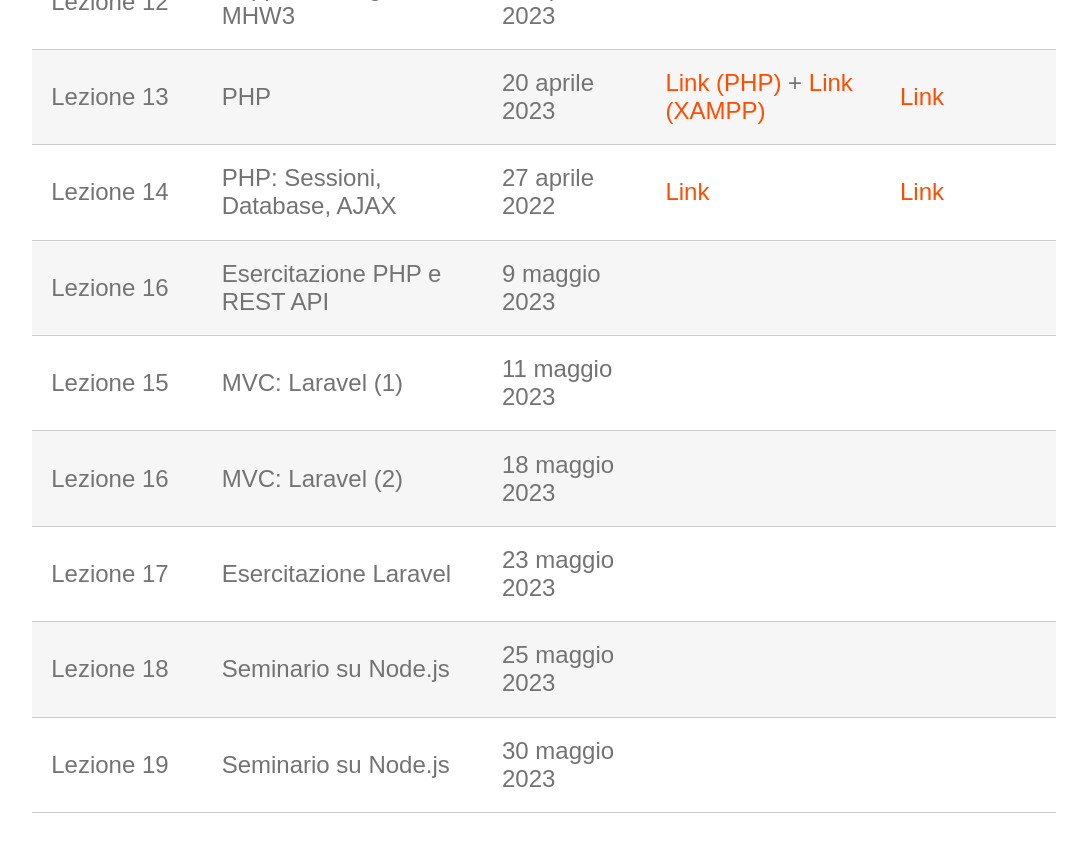
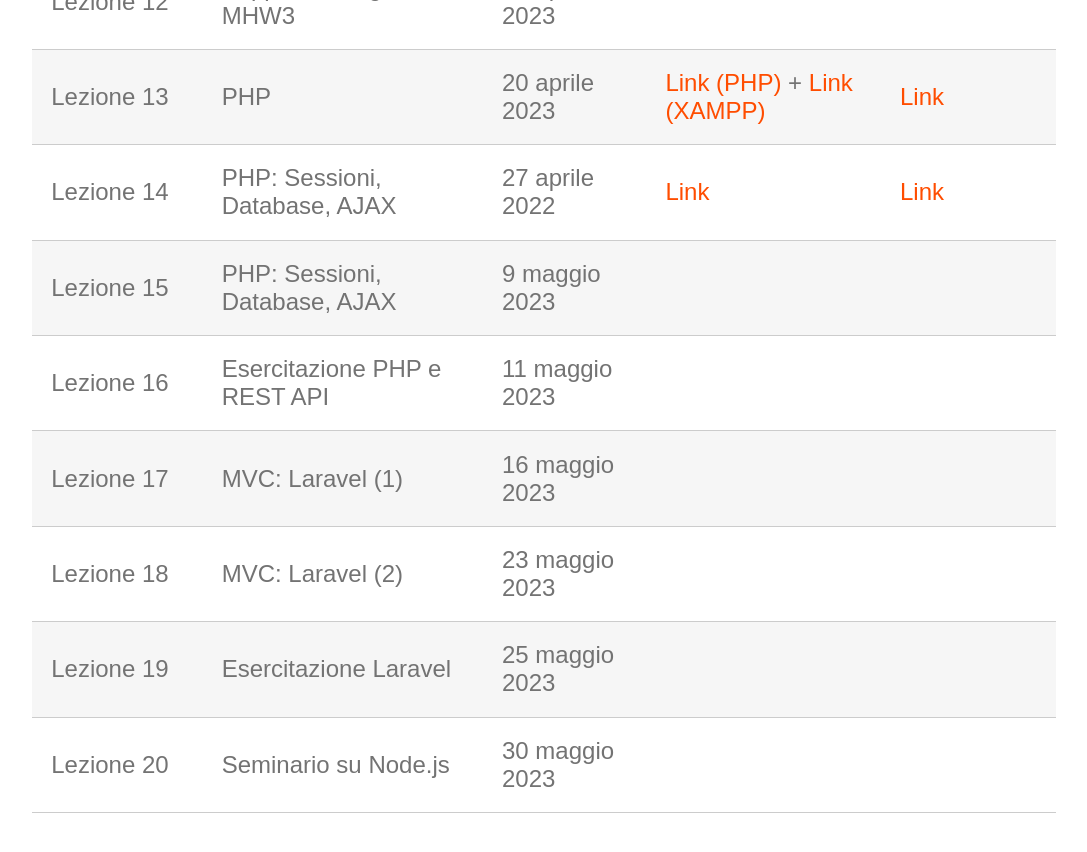
Before and after one commit to perceivelab/wp-al-23, a Jekyll site: the page built from lezioni.md, in a window 1280 px wide and 900 px high, scrolled down 1554 px. Shown: the top 852 px of the window, without its empty margins (96-1183 px from the left). Built offline with Jekyll 4.4.1, drawn with Linux system fonts in a browser that asks for light colours; our own code applies the rules of GitHub Pages for plain Markdown files.

Commit message:
Updated lezioni

```diff
--- a/lezioni.md
+++ b/lezioni.md
@@ -22,9 +22,9 @@ layout: page
 | Lezione 12   | Supporto svolgimento MHW3        | 18 aprile 2023 | |
 | Lezione 13   | PHP                              | 20 aprile 2023 | [Link (PHP)](https://studentiunict-my.sharepoint.com/:b:/g/personal/simone_palazzo_unict_it/EYkUhw2ekV5OlArdFMLH-K4Bx_-tO_mRCCv6iXoPay4GSA?e=zGfWBh) + [Link (XAMPP)](https://studentiunict-my.sharepoint.com/:b:/g/personal/simone_palazzo_unict_it/EUJCY5omGdVBvQhYA2PTlHsBtEwa40Lxh8OWFzVF00AEGw?e=efrbFb) | [Link](https://studentiunict-my.sharepoint.com/:u:/g/personal/simone_palazzo_unict_it/EazJPtirWkNBsEUBS8eORscB86ZdTIo2ShVKSPwfYrDqCw?e=nDTIfv) |
 | Lezione 14   | PHP: Sessioni, Database, AJAX    | 27 aprile 2022 | [Link](https://studentiunict-my.sharepoint.com/:b:/g/personal/simone_palazzo_unict_it/EYBtg_xxJ7hHt2LCtD3DLA8Bwaq82y9pg6bfPPLjIl2LgQ?e=oTVuno) | [Link](https://studentiunict-my.sharepoint.com/:u:/g/personal/simone_palazzo_unict_it/EZ-wpXYmyvhJmSZgX-uJzkwBz6Ksq_FAM-HwrBIlFSkfTg?e=LKgr7p) |
-| Lezione 16   | Esercitazione PHP e REST API     | 9 maggio 2023  | |
-| Lezione 15   | MVC: Laravel (1)                 | 11 maggio 2023 | |
-| Lezione 16   | MVC: Laravel (2)                 | 18 maggio 2023 | |
-| Lezione 17   | Esercitazione Laravel            | 23 maggio 2023 | |
-| Lezione 18   | Seminario su Node.js             | 25 maggio 2023 | |
-| Lezione 19   | Seminario su Node.js             | 30 maggio 2023 | |
+| Lezione 15   | PHP: Sessioni, Database, AJAX    | 9 maggio 2023  |
+| Lezione 16   | Esercitazione PHP e REST API     | 11 maggio 2023 | |
+| Lezione 17   | MVC: Laravel (1)                 | 16 maggio 2023 | |
+| Lezione 18   | MVC: Laravel (2)                 | 23 maggio 2023 | |
+| Lezione 19   | Esercitazione Laravel            | 25 maggio 2023 | |
+| Lezione 20   | Seminario su Node.js             | 30 maggio 2023 | |
```
